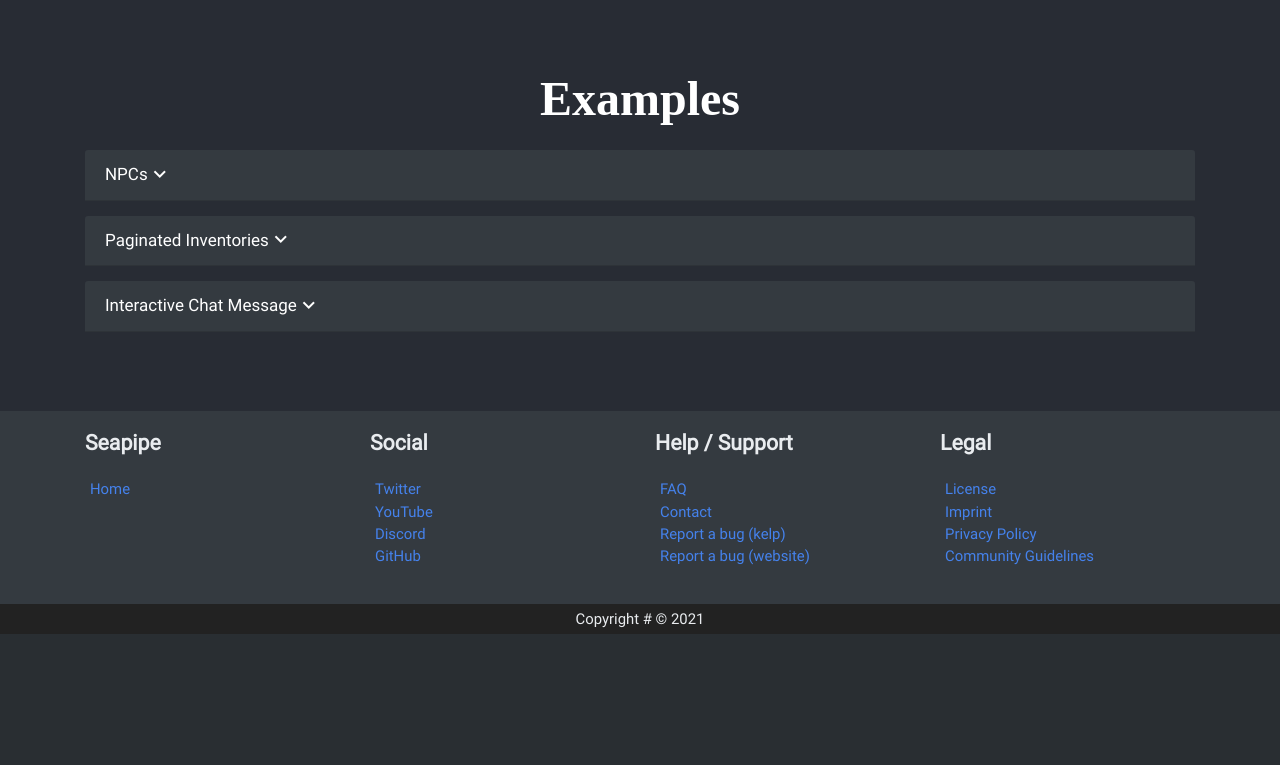
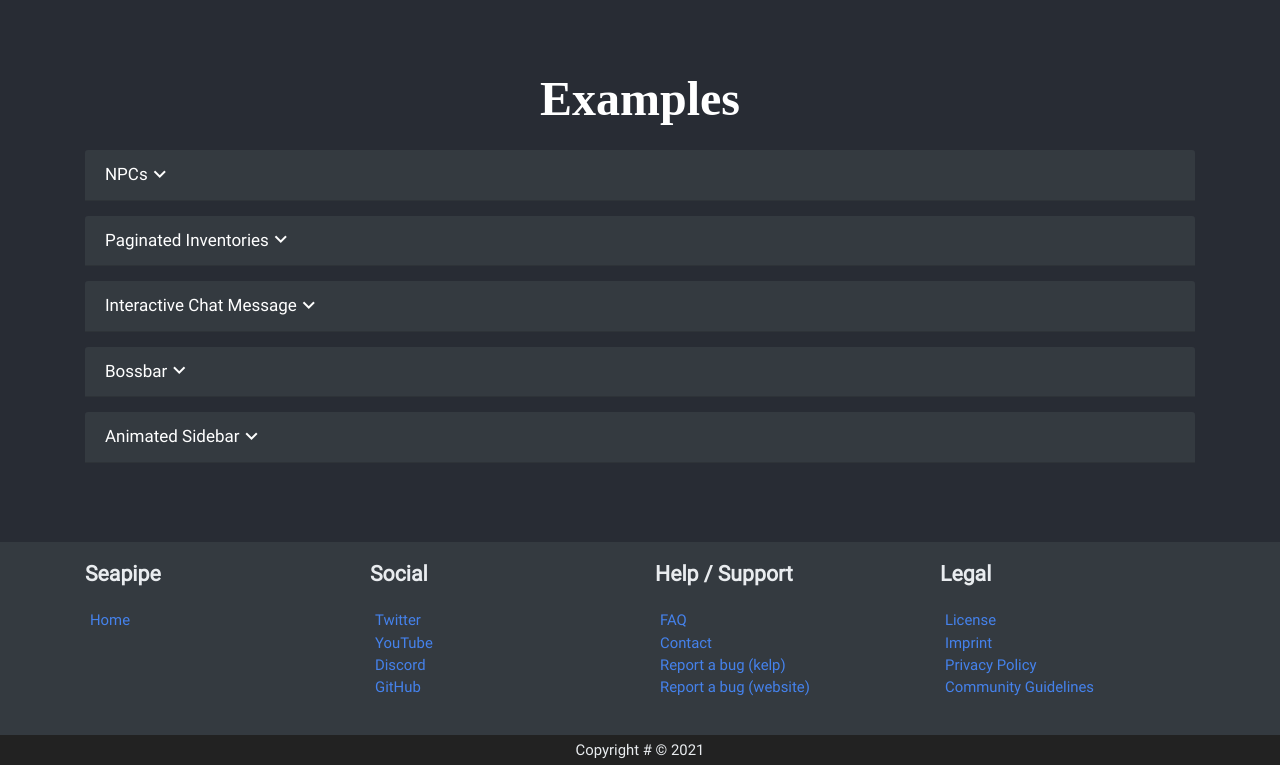
Before and after one commit to KelpFramework/kelp-website, a Python web app: template templates/index.html in a window 1280 px wide. Shown: the part 2467-3232 px from the top of the page. Before the commit the page ends 3101 px from the top, so only its background shows below. Run offline with Jinja, Linux system fonts and the light colour scheme; the template is opened without the code that fills it: most values are stand-ins (such as "Sample title", 1, 10 or a date in 2020); some libraries are stand-ins or nearby versions; some web fonts are replaced.

Commit message:
added new examples to index.html - replaced gifs with videos

```diff
--- a/templates/index.html
+++ b/templates/index.html
@@ -109,13 +109,9 @@
                         <span class="card-link link-expander">NPCs</span>
                     </div>
                     <div id="collapse-npc" class="collapse card-body p-0" data-parent="#accordion">
-                        <div class="row p-3">
-
-    <pre class="code-editor col">{{ web_loader.code_snipptes.NpcExample.get_content()|safe }}</pre>
-
-                            <div class="col">
-                                <img src="/static/img/pages/index/example_showcase_npc.gif" alt="">
-                            </div>
+                        <div class="p-3">
+                            <video src="/static/img/pages/index/example_showcase_npc.mp4" class="p-1 w-100" muted loop autoplay></video>
+    <pre class="code-editor">{{ web_loader.code_snipptes.NpcExample.get_content()|safe }}</pre>
                         </div>
                     </div>
                 </div>
@@ -126,7 +122,7 @@
                     </div>
                     <div id="collapse-inv" class="collapse card-body p-0" data-parent="#accordion">
                         <div class="p-3">
-                            <img class="w-100 p-lg-4 p-md-2 p-sm-0" src="/static/img/pages/index/example_showcase_inv.gif" alt="">
+                            <video src="/static/img/pages/index/example_showcase_inv.mp4" class="p-lg-4 p-md-2 p-sm-0 w-100" muted loop autoplay></video>
     <pre class="code-editor">{{ web_loader.code_snipptes.InventoryExample.get_content()|safe }}</pre>
                         </div>
                     </div>
@@ -138,10 +134,32 @@
                     </div>
                     <div id="collapse-chat" class="collapse card-body p-0" data-parent="#accordion">
                         <div class="p-3">
+                            <img class="w-100 p-lg-4 p-md-2 p-sm-0" src="/static/img/pages/index/example_showcase_chat.png" alt="">
+    <pre class="code-editor">{{ web_loader.code_snipptes.ChatExample.get_content()|safe }}</pre>
+                        </div>
+                    </div>
+                </div>
 
-                                <img class="w-100 p-lg-4 p-md-2 p-sm-0" src="/static/img/pages/index/example_showcase_chat.png" alt="">
+                <div class="card link-expander-card">
+                    <div class="card-header cursor-pointer" data-toggle="collapse" href="#collapse-bossbar">
+                        <span class="card-link link-expander">Bossbar</span>
+                    </div>
+                    <div id="collapse-bossbar" class="collapse card-body p-0" data-parent="#accordion">
+                        <div class="p-3">
+                            <img class="w-100 p-lg-4 p-md-2 p-sm-0" src="/static/img/pages/index/example_showcase_bossbar.png" alt="">
+    <pre class="code-editor">{{ web_loader.code_snipptes.BossBarExample.get_content()|safe }}</pre>
+                        </div>
+                    </div>
+                </div>
 
-    <pre class="code-editor">{{ web_loader.code_snipptes.ChatExample.get_content()|safe }}</pre>
+                <div class="card link-expander-card">
+                    <div class="card-header cursor-pointer" data-toggle="collapse" href="#collapse-sidebar">
+                        <span class="card-link link-expander">Animated Sidebar</span>
+                    </div>
+                    <div id="collapse-sidebar" class="collapse card-body p-0" data-parent="#accordion">
+                        <div class="p-3">
+                            <video src="/static/img/pages/index/example_showcase_sidebar.mp4" class="p-lg-4 p-md-2 p-sm-0 w-100" muted loop autoplay></video>
+    <pre class="code-editor">{{ web_loader.code_snipptes.SidebarExample.get_content()|safe }}</pre>
                         </div>
                     </div>
                 </div>
```
Also changed, not shown: static/img/pages/index/example_showcase_bossbar.png (added), static/img/pages/index/example_showcase_inv.gif (deleted), 3 other files.
